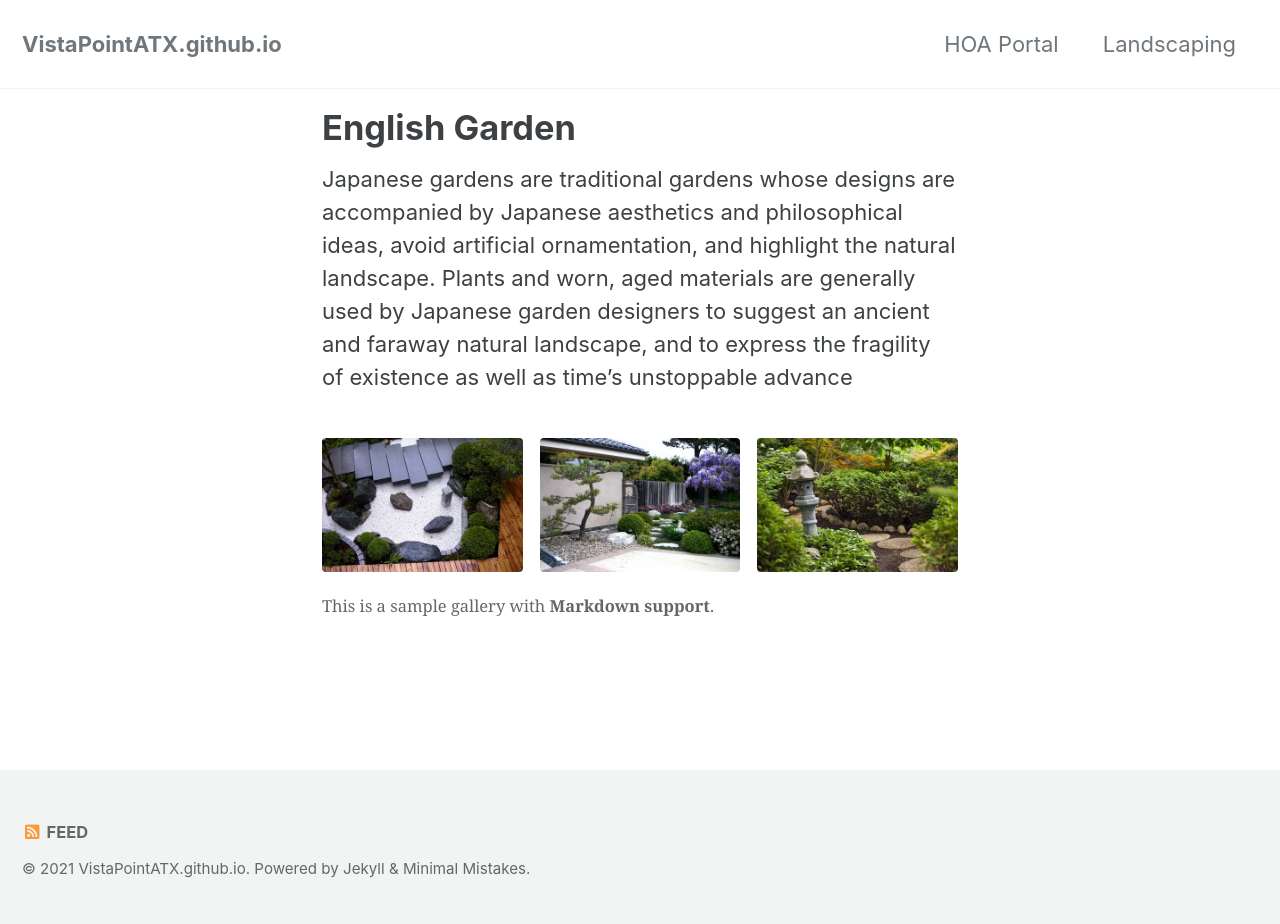
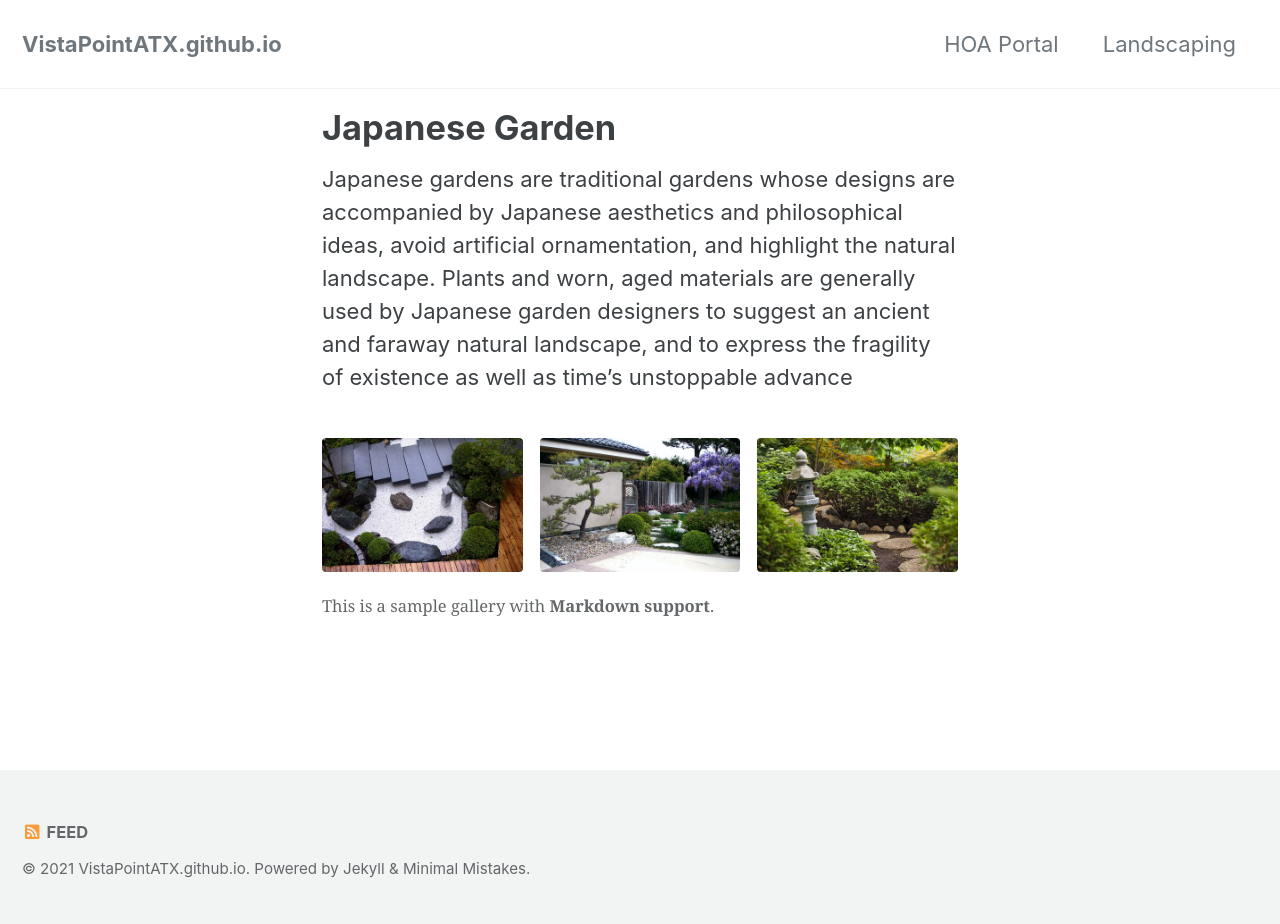
Before and after one commit to VistaPointATX/VistaPointATX.github.io, a Jekyll site: the page built from japanesegarden.md, in a window 1280 px wide. Built offline with Jekyll 4.4.1, drawn with Linux system fonts in a browser that asks for light colours; cached includes are drawn as plain includes; part of the change alters nothing that is shown.

Commit message:
Update japanesegarden.md

```diff
--- a/japanesegarden.md
+++ b/japanesegarden.md
@@ -1,18 +1,12 @@
 ---
-title: "English Garden"
+title: "Japanese Garden"
 gallery:
   - url: /assets/images/jap1.png
     image_path: /assets/images/jap1.png
-    alt: "placeholder image 1"
-    title: "Image 1 title caption"
   - url: /assets/images/jap2.png
     image_path: /assets/images/jap2.png
-    alt: "placeholder image 2"
-    title: "Image 2 title caption"
   - url: /assets/images/jap3.png
     image_path: /assets/images/jap3.png
-    alt: "placeholder image 3"
-    title: "Image 3 title caption"
 ---
 
 Japanese gardens are traditional gardens whose designs are accompanied by Japanese aesthetics and philosophical ideas, avoid artificial ornamentation, and highlight the natural landscape. Plants and worn, aged materials are generally used by Japanese garden designers to suggest an ancient and faraway natural landscape, and to express the fragility of existence as well as time's unstoppable advance
```
